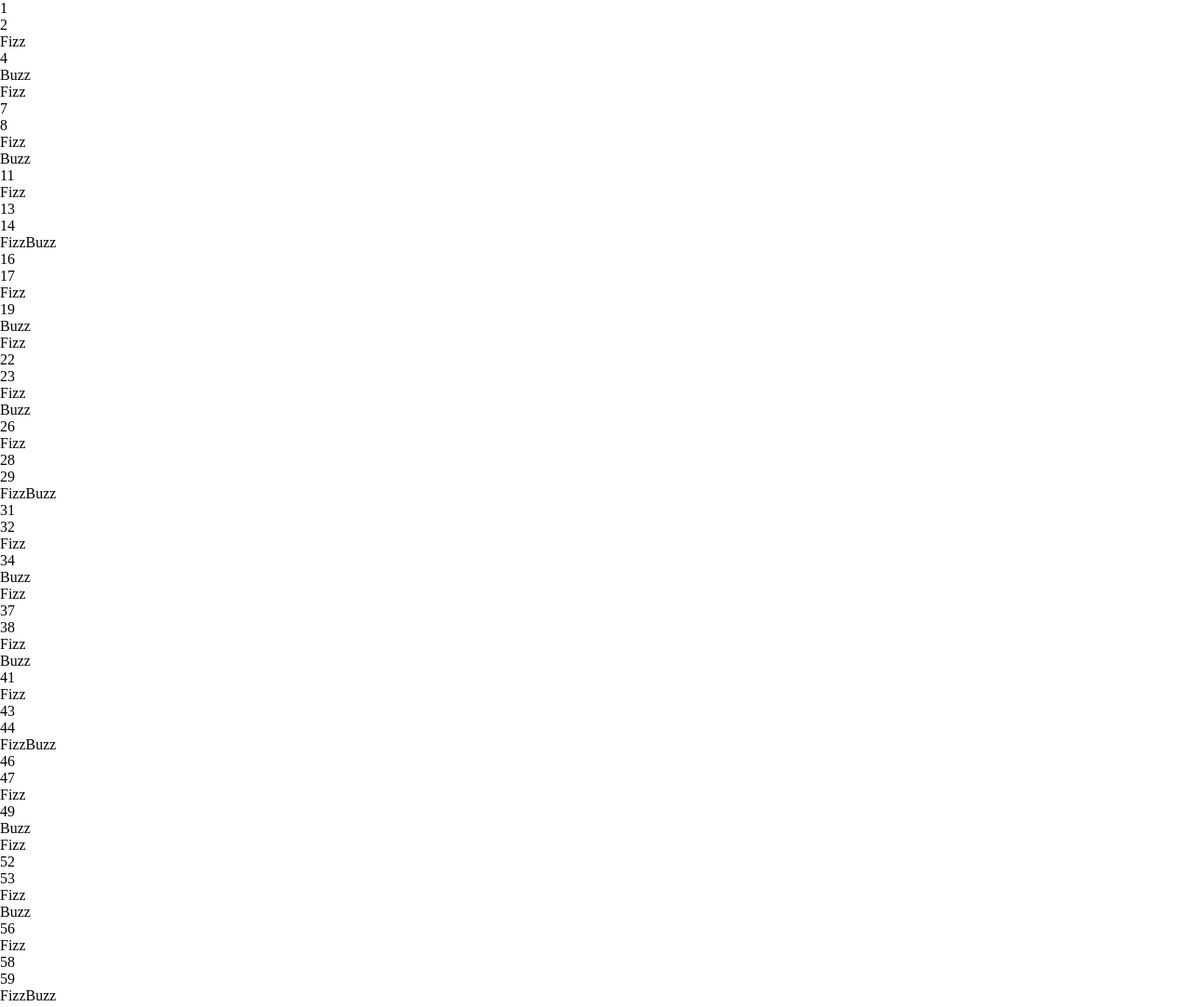
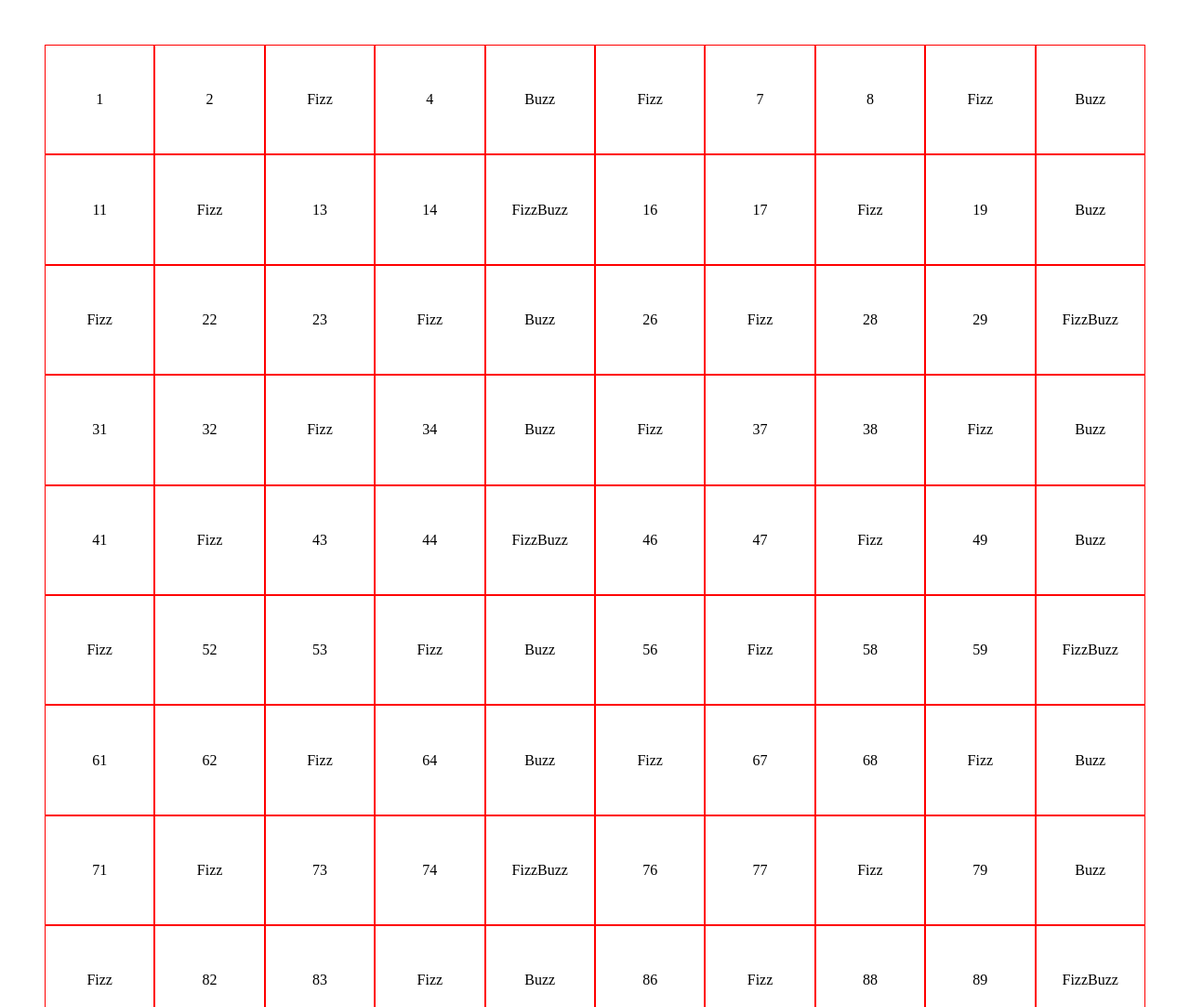
Before and after one commit to giordanofabrizii/js-fizzbuzz, a plain HTML site: page index.html in a window 1280 px wide. Shown: the top 1083 px of the page at 93% size. Drawn offline with Linux system fonts and the light colour scheme.

Commit message:
changed the visualization method, now it works with classes and content in the pseudo-elements

```diff
--- a/css/style.css
+++ b/css/style.css
@@ -3,3 +3,31 @@
     margin: 0;
     padding: 0;
 }
+
+.container{
+    width: 100vw;
+    padding: 3rem;
+    display: flex;
+    flex-wrap: wrap;
+}
+
+article {
+    width: calc(100% / 10);
+    border: 1px solid red;
+    aspect-ratio: 1 / 1;
+    display: flex;
+    align-items: center;
+    justify-content: center;
+}
+
+.fizz::before {
+    content: "Fizz";
+}
+
+.buzz::before {
+    content: "Buzz";
+}
+
+.fizzbuzz::before{
+    content: "FizzBuzz";
+}
--- a/js/script.js
+++ b/js/script.js
@@ -7,10 +7,10 @@ for (let i = 1; i <= 100; i++) {
     let articleContent = '';
 
     if ( i % 3 == 0 ) { // se multiplo di 3
-        articleContent += "Fizz";
+        articleEl.classList += "fizz"
     }
     if (i % 5 == 0) { // se multiplo di 5
-        articleContent += "Buzz"
+        articleEl.classList += "buzz"
     }
     if (i % 3 != 0 && i % 5 != 0) {
         articleContent += i
```
